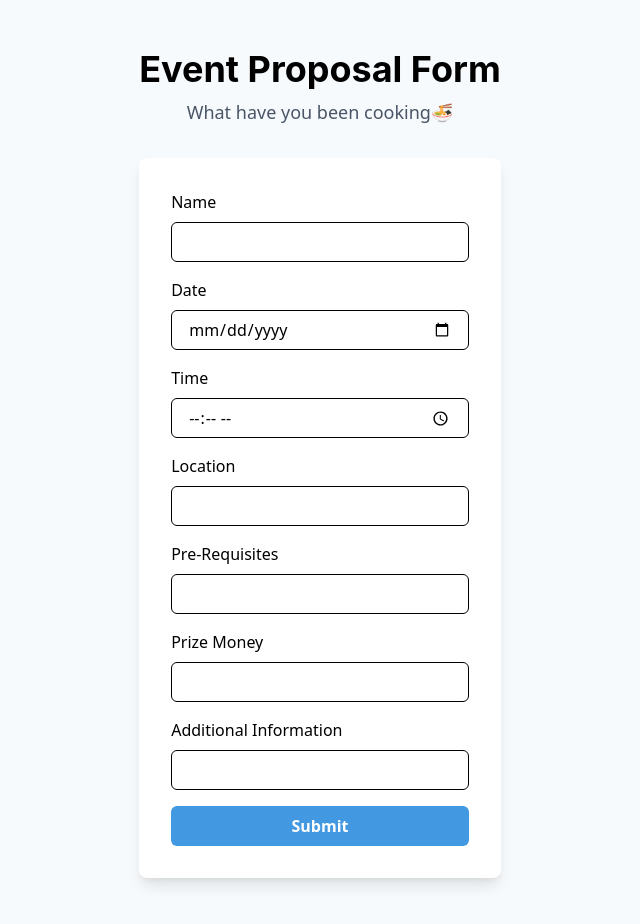
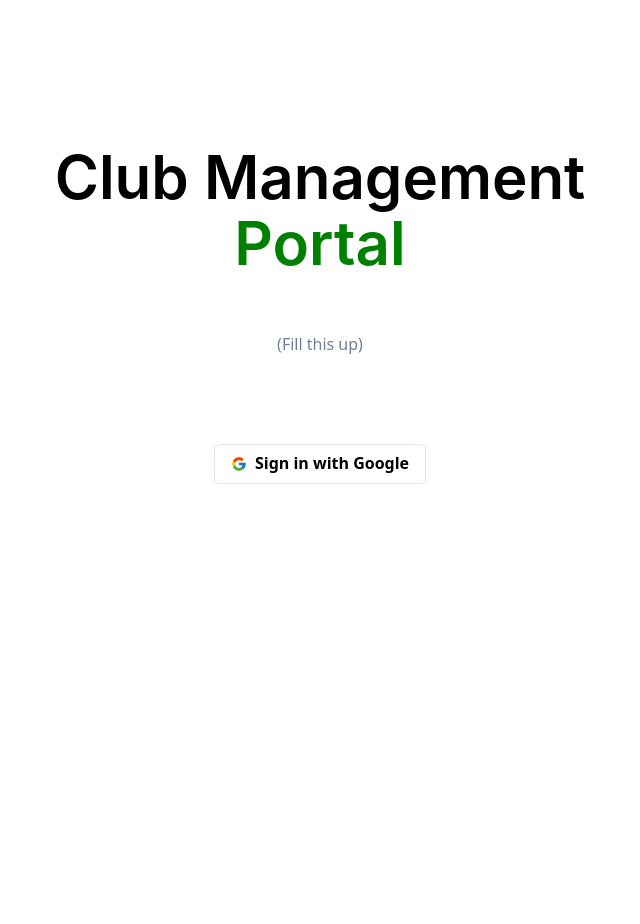
Before and after one commit to SDOS-Winter2021/Team_9_Club_Management_Portal, a React (Create React App) app in the folder frontend/: page / in a window 1280 px wide. Shown: the whole page, without its empty margins (320-960 px from the left). After the commit the page ends 800 px from the top, so only its background shows below. Built offline with nearby package versions, Linux system fonts and the light colour scheme; a web font is replaced by a local one.

Commit message:
added login request

```diff
--- a/frontend/src/events-page/components/Body.js
+++ b/frontend/src/events-page/components/Body.js
@@ -19,6 +19,7 @@ import {
 
 } from 'react-icons/io5';
 import Head from 'next/head';
+
 
 const Feature = ({ text, icon, iconBg }: FeatureProps) => {
   return (
--- a/frontend/src/index.js
+++ b/frontend/src/index.js
@@ -2,10 +2,10 @@ import React from "react";
 import ReactDOM from "react-dom";
 
 //import App from "./home-page/App";
-//import App from "./landing-page/App";
+import App from "./landing-page/App";
 //import App from "./events-page/App";
 //import App from "./club-page/App";
-import App from "./form-page/App";
+//import App from "./form-page/App";
 
 const rootElement = document.getElementById("root");
 ReactDOM.render(<App />, rootElement);
--- a/frontend/src/landing-page/components/Body.js
+++ b/frontend/src/landing-page/components/Body.js
@@ -24,7 +24,6 @@ const Body = () => {
           rel="stylesheet"
         />
       </Head>
-
       <Container maxW='3xl'>
         <Stack
           as="Box"
--- a/frontend/src/landing-page/components/GButton.js
+++ b/frontend/src/landing-page/components/GButton.js
@@ -1,15 +1,21 @@
 import { FcGoogle } from 'react-icons/fc';
 import { Button, Center, Text } from '@chakra-ui/react';
 import React, { Component }  from 'react';
+import axios from "axios";
 
 export default function GoogleButton() {
     return (
+
       <Center p={8}>
         <Button
           w='full'
           maxW='md'
           variant='outline'
-          leftIcon={<FcGoogle />}>
+          leftIcon={<FcGoogle />}  onClick={() => {console.log("Sending login request")
+                                                    axios.put("http://localhost:8000/admin/",
+                                                    {'login': 0,}
+                                                    );
+                                                  }}>
           <Center>
             <Text>Sign in with Google</Text>
           </Center>
```
Also changed, not shown: frontend/src/landing-page/components/googleLogin.js (added, +12 -0 lines).
